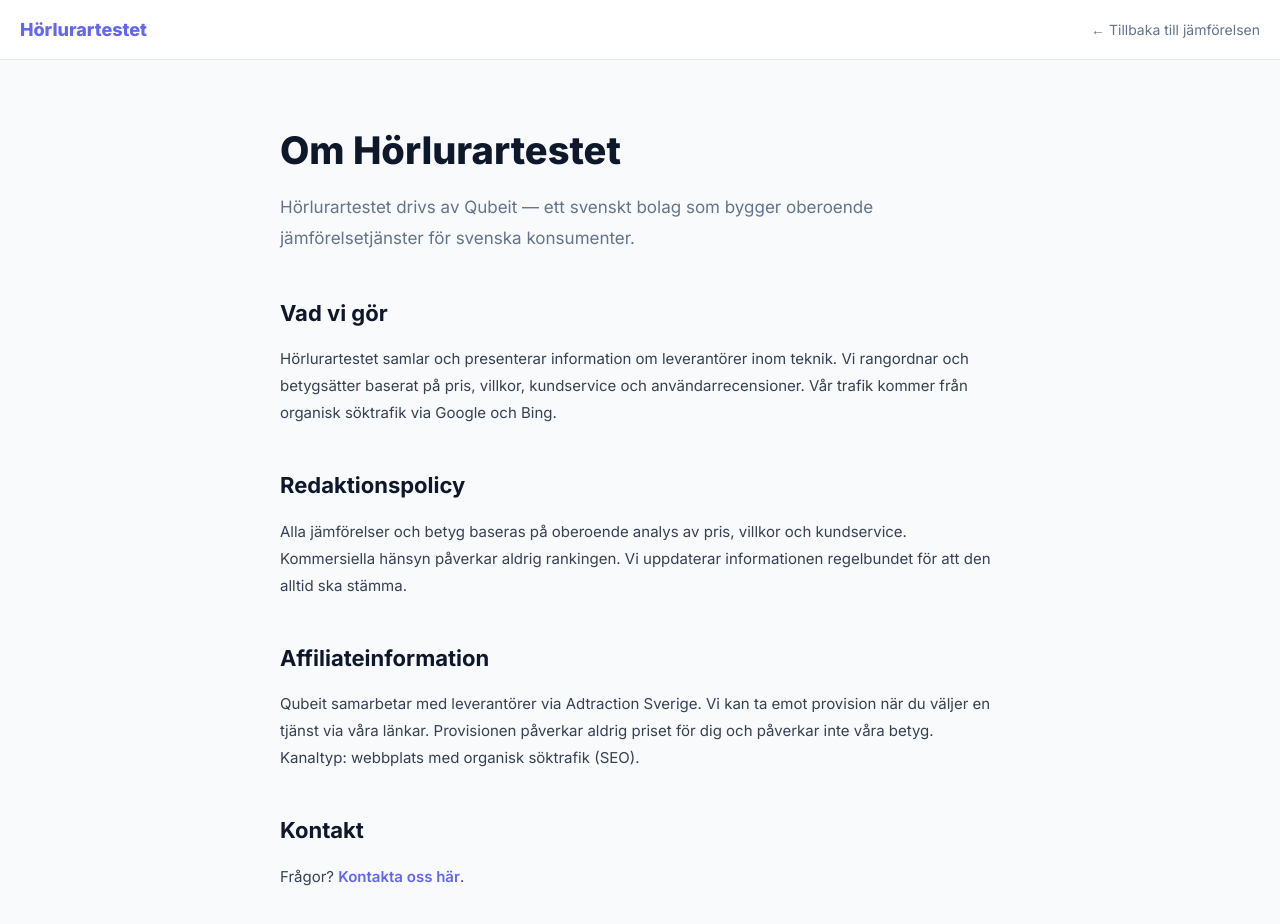
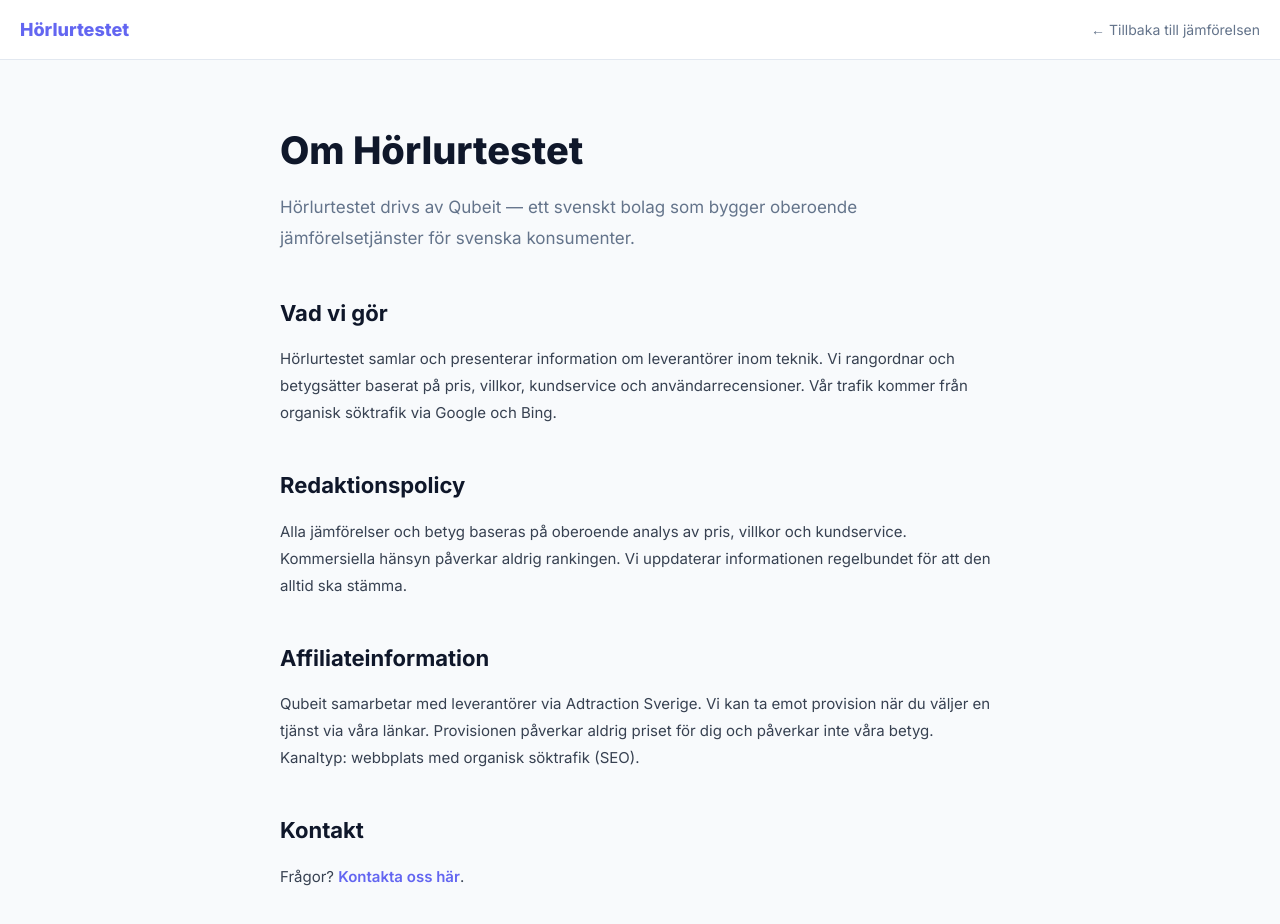
Before and after one commit to fredxhansson-cmyk/horlurartestet, a Next.js app: page /om-oss in a window 1280 px wide. Shown: the top 924 px of the page. Built offline with nearby package versions, Linux system fonts and the light colour scheme.

Commit message:
AXIOM: pages/om-oss.js

```diff
--- a/pages/om-oss.js
+++ b/pages/om-oss.js
@@ -5,20 +5,20 @@
   return (
     <>
       <Head>
-        <title>Om oss — Hörlurartestet</title>
+        <title>Om oss — Hörlurtestet</title>
         <meta name="description" content="Lär dig om vår redaktionspolicy, hur vi granskar leverantörer och hur vår affiliatemarknadsföring fungerar." />
         <meta name="robots" content="noindex, follow" />
         <link href="https://fonts.googleapis.com/css2?family=Inter:wght@400;600;700;800&display=swap" rel="stylesheet"/>
       </Head>
       <nav style={{ background:'#fff', borderBottom:'1px solid #e2e8f0', padding:'0 20px', height:60, display:'flex', alignItems:'center', justifyContent:'space-between', position:'sticky', top:0, zIndex:100, fontFamily:'Inter,sans-serif' }}>
-        <Link href="/" style={{ fontWeight:800, fontSize:18, color:pc, textDecoration:'none' }}>Hörlurartestet</Link>
+        <Link href="/" style={{ fontWeight:800, fontSize:18, color:pc, textDecoration:'none' }}>Hörlurtestet</Link>
         <Link href="/" style={{ fontSize:14, color:'#64748b', textDecoration:'none' }}>← Tillbaka till jämförelsen</Link>
       </nav>
       <main style={{ maxWidth:760, margin:'0 auto', padding:'56px 20px', lineHeight:1.8, color:'#374151', fontFamily:'Inter,sans-serif' }}>
-        <h1 style={{ fontSize:38, fontWeight:800, marginBottom:8, color:'#0f172a' }}>Om Hörlurartestet</h1>
-        <p style={{ fontSize:17, color:'#64748b', marginBottom:40 }}>Hörlurartestet drivs av Qubeit — ett svenskt bolag som bygger oberoende jämförelsetjänster för svenska konsumenter.</p>
+        <h1 style={{ fontSize:38, fontWeight:800, marginBottom:8, color:'#0f172a' }}>Om Hörlurtestet</h1>
+        <p style={{ fontSize:17, color:'#64748b', marginBottom:40 }}>Hörlurtestet drivs av Qubeit — ett svenskt bolag som bygger oberoende jämförelsetjänster för svenska konsumenter.</p>
         <h2 style={{ fontSize:22, fontWeight:700, marginBottom:12, color:'#0f172a' }}>Vad vi gör</h2>
-        <p style={{ marginBottom:20, fontSize:15 }}>Hörlurartestet samlar och presenterar information om leverantörer inom teknik. Vi rangordnar och betygsätter baserat på pris, villkor, kundservice och användarrecensioner. Vår trafik kommer från organisk söktrafik via Google och Bing.</p>
+        <p style={{ marginBottom:20, fontSize:15 }}>Hörlurtestet samlar och presenterar information om leverantörer inom teknik. Vi rangordnar och betygsätter baserat på pris, villkor, kundservice och användarrecensioner. Vår trafik kommer från organisk söktrafik via Google och Bing.</p>
         <h2 style={{ fontSize:22, fontWeight:700, marginBottom:12, marginTop:40, color:'#0f172a' }}>Redaktionspolicy</h2>
         <p style={{ marginBottom:16, fontSize:15 }}>Alla jämförelser och betyg baseras på oberoende analys av pris, villkor och kundservice. Kommersiella hänsyn påverkar aldrig rankingen. Vi uppdaterar informationen regelbundet för att den alltid ska stämma.</p>
         <h2 style={{ fontSize:22, fontWeight:700, marginBottom:12, marginTop:40, color:'#0f172a' }}>Affiliateinformation</h2>
```
